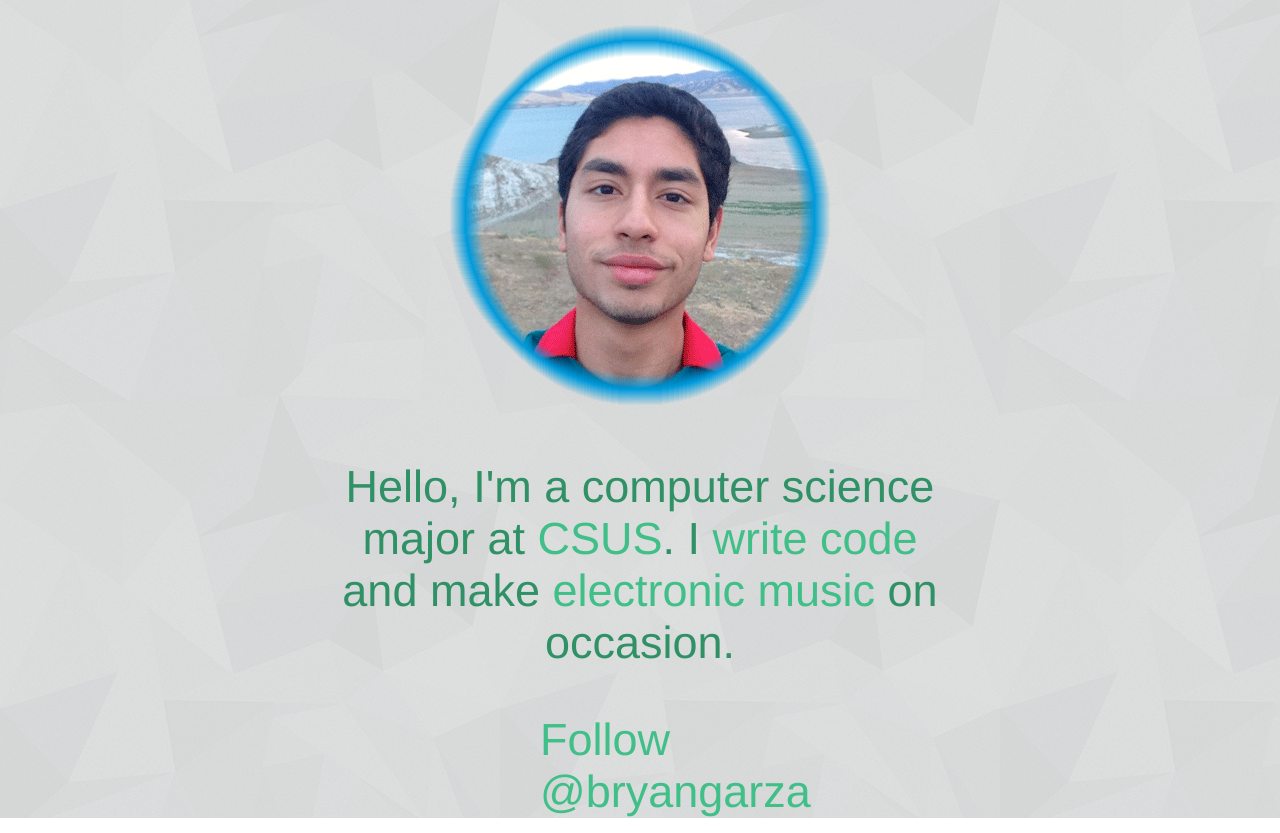
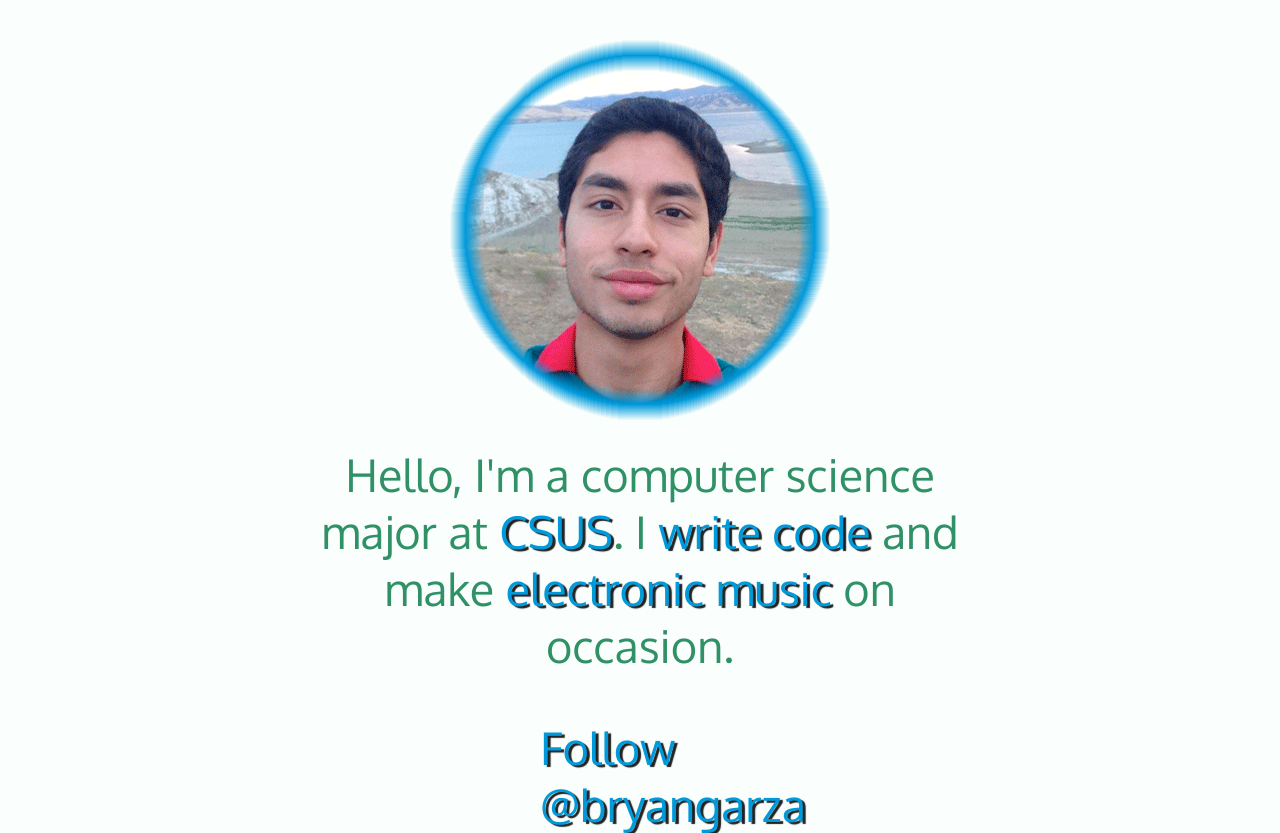
Before and after one commit to bryangarza/wolfcore.github.io, a plain HTML site: page index.html in a window 1280 px wide. Drawn offline with Linux system fonts and the light colour scheme.

Commit message:
nicer colors/fonts

```diff
--- a/css/main.css
+++ b/css/main.css
@@ -1,27 +1,29 @@
 body {
     margin: 0;
-    font-family: "Helvetica Neue", Helvetica, Arial;
+    font-family: "Oxygen", "Helvetica Neue", Arial;
     font-size: 45px;
-    background: url('../img/shattered.png');
-    background=repeat: repeat-x, repeat-y;
-    color: #309166;;
+    background: #FAFFFD;
+    color: #309166;
 }
-a         { text-decoration: none }
-a:link    { color: #40BF88 }  /* unvisited links */
-a:visited { color: #40BF88 }  /* visited links   */
-a:hover   { color: #C9B05E }  /* user hovers     */
-a:active  { color: #C9B05E }  /* active links    */
-
+a {
+    text-decoration: none;
+    text-shadow: 3px 2px 1px #222222;
+}
+a:link    { color: #009ADB }  /* unvisited links */
+a:visited { color: #009ADB }  /* visited links   */
+a:hover   { color: #40BF88 }  /* user hovers     */
+a:active  { color: #40BF88 }  /* active links    */
+#self-portrait {
+    padding-top: 40px;
+    width: 380px;
+    margin: 0px auto;
+}
 article {
     width: 50%;
-    height: 100% - 30px;
-    margin: auto;
+    height: 100%;
+    margin: 0px auto;
+    margin-top: -30px;
     text-align: center;
-}
-#self-portrait {
-    padding-top: 25px;
-    width: 380px;
-    margin: 0px auto;
 }
 #footer {
     width: 200px;
--- a/index.html
+++ b/index.html
@@ -6,6 +6,7 @@
 
 <link rel="stylesheet" href="css/normalize.css">
 <link rel="stylesheet" href="css/main.css">
+<link href='http://fonts.googleapis.com/css?family=Oxygen:400' rel='stylesheet' type='text/css'>
 </head>
 
 <body>
```
Also changed, not shown: img/shattered.png (deleted).
